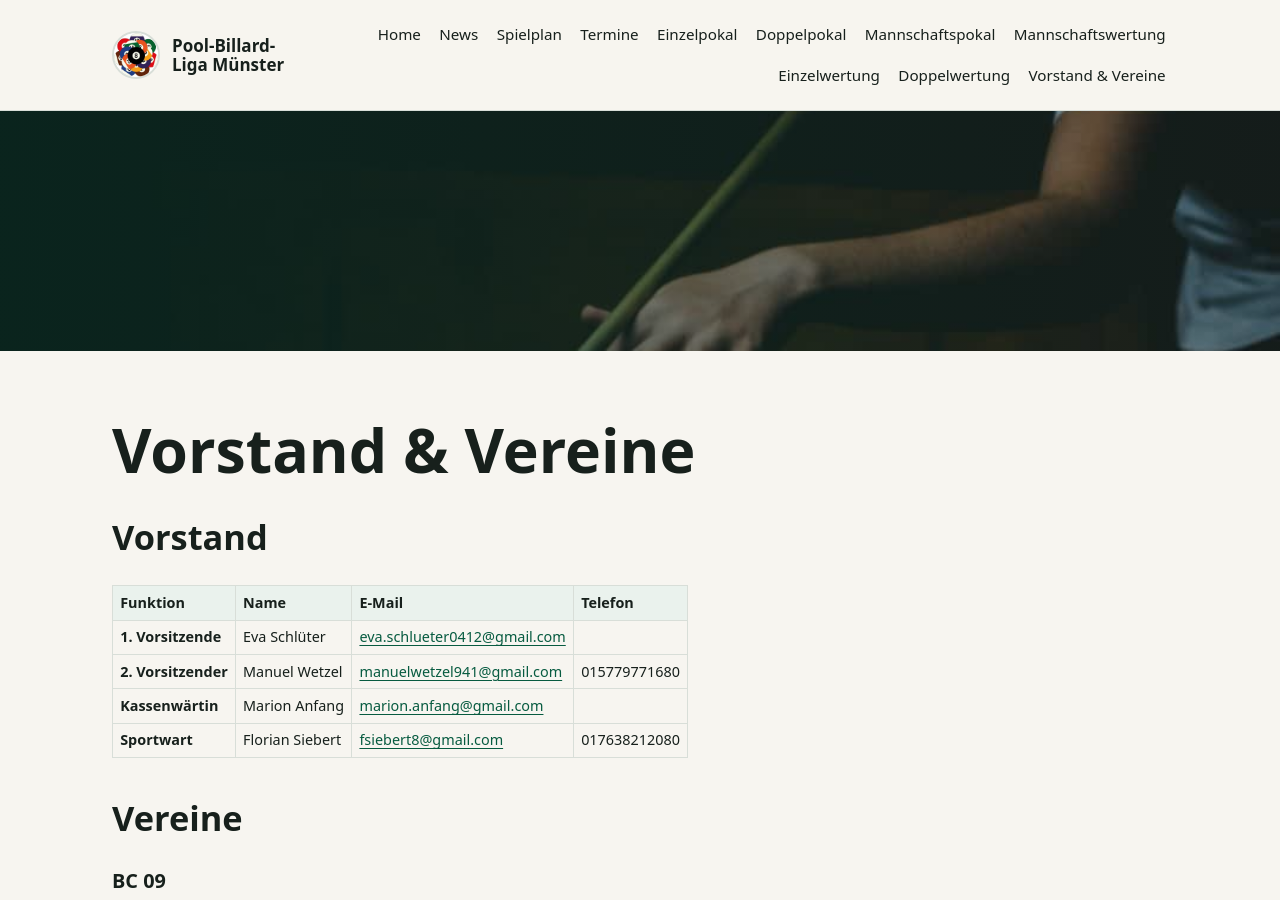
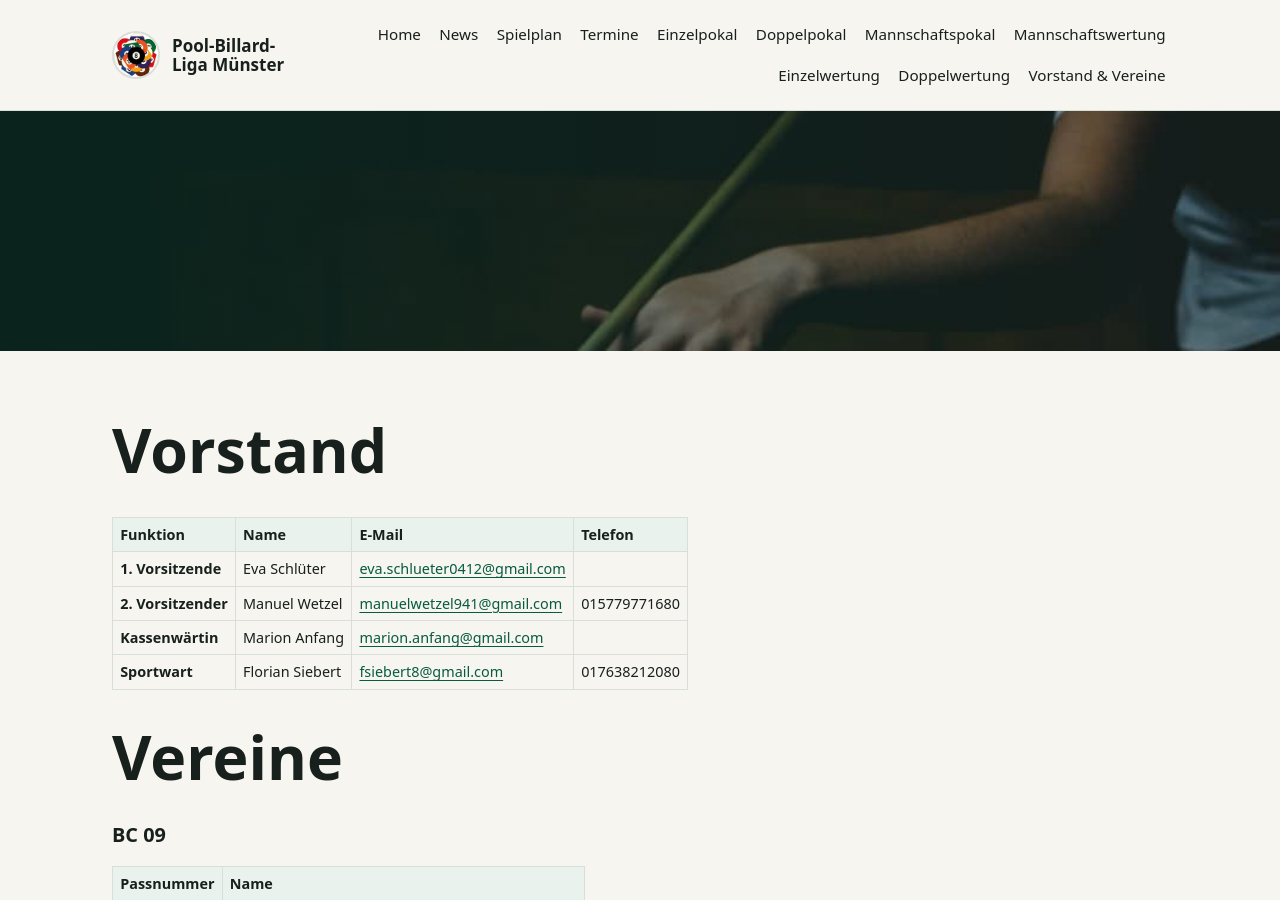
Before and after one commit to NINI1988/Pool, a Jekyll site: the page built from _pages/vorstand-vereine.md, in a window 1280 px wide and 900 px high. Built offline with Jekyll 4.4.1, drawn with Linux system fonts in a browser that asks for light colours.

Commit message:
Update Seiten “vorstand-vereine”

```diff
--- a/_pages/vorstand-vereine.md
+++ b/_pages/vorstand-vereine.md
@@ -1,19 +1,17 @@
 ---
-title: Vorstand & Vereine
-description: ""
+title: Vorstand
+description: ''
 permalink: /vorstand-vereine/
 ---
 
-## Vorstand
-
 | **Funktion** | **Name** | **E-Mail** | **Telefon** |
-| ---- | -- | ---- | ---- |
-| **1. Vorsitzende** | Eva Schlüter | [eva.schlueter0412@gmail.com](mailto:eva.schlueter0412@gmail.com) | |
+| --- | --- | --- | --- |
+| **1. Vorsitzende** | Eva Schlüter | [eva.schlueter0412@gmail.com](mailto:eva.schlueter0412@gmail.com) |  |
 | **2. Vorsitzender** | Manuel Wetzel | [manuelwetzel941@gmail.com](mailto:manuelwetzel941@gmail.com) | 015779771680 |
-| **Kassenwärtin** | Marion Anfang | [marion.anfang@gmail.com](mailto:marion.anfang@gmail.com) | |
+| **Kassenwärtin** | Marion Anfang | [marion.anfang@gmail.com](mailto:marion.anfang@gmail.com) |  |
 | **Sportwart** | Florian Siebert | [fsiebert8@gmail.com](mailto:fsiebert8@gmail.com) | 017638212080 |
 
-## Vereine
+# Vereine
 
 ### BC 09
 
```
